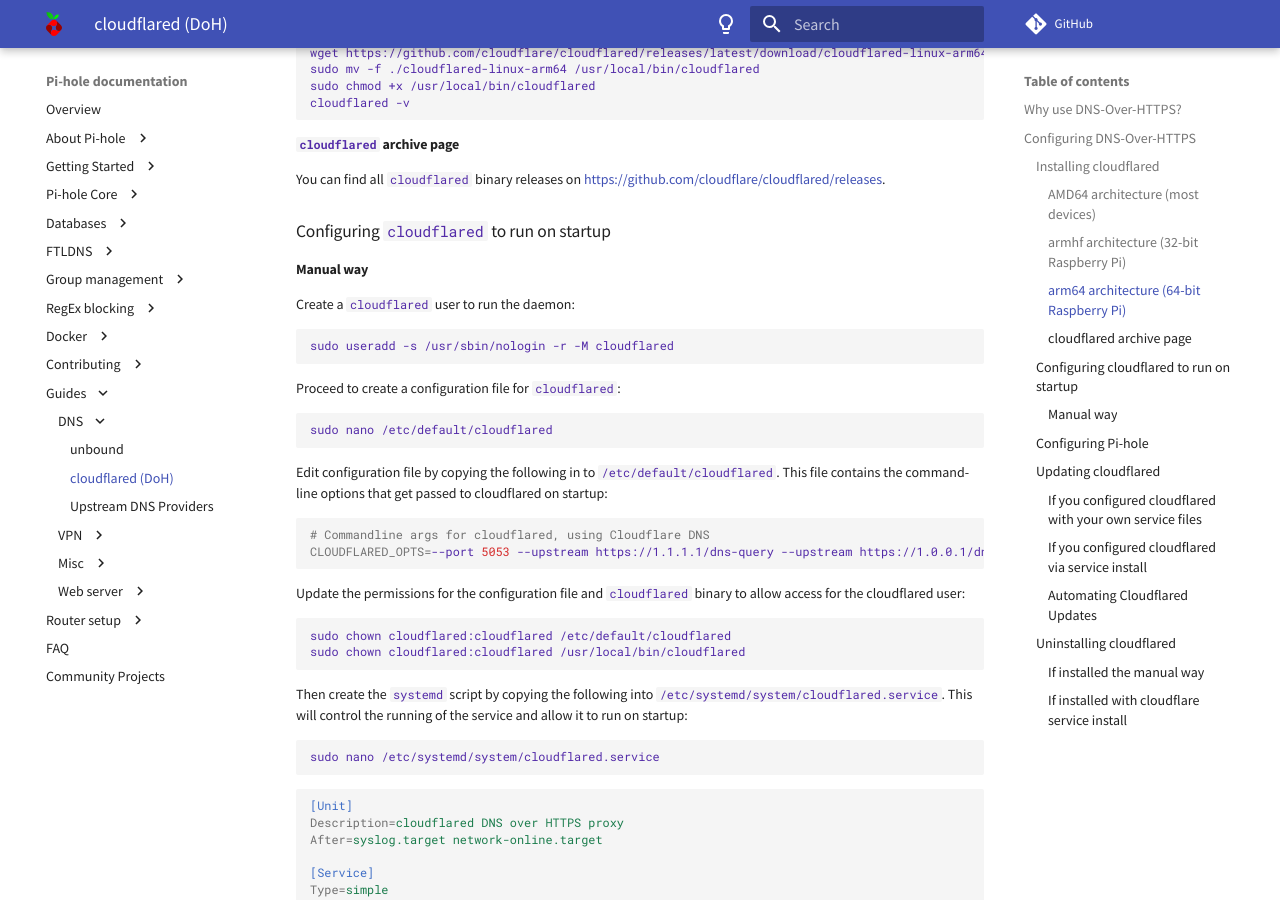
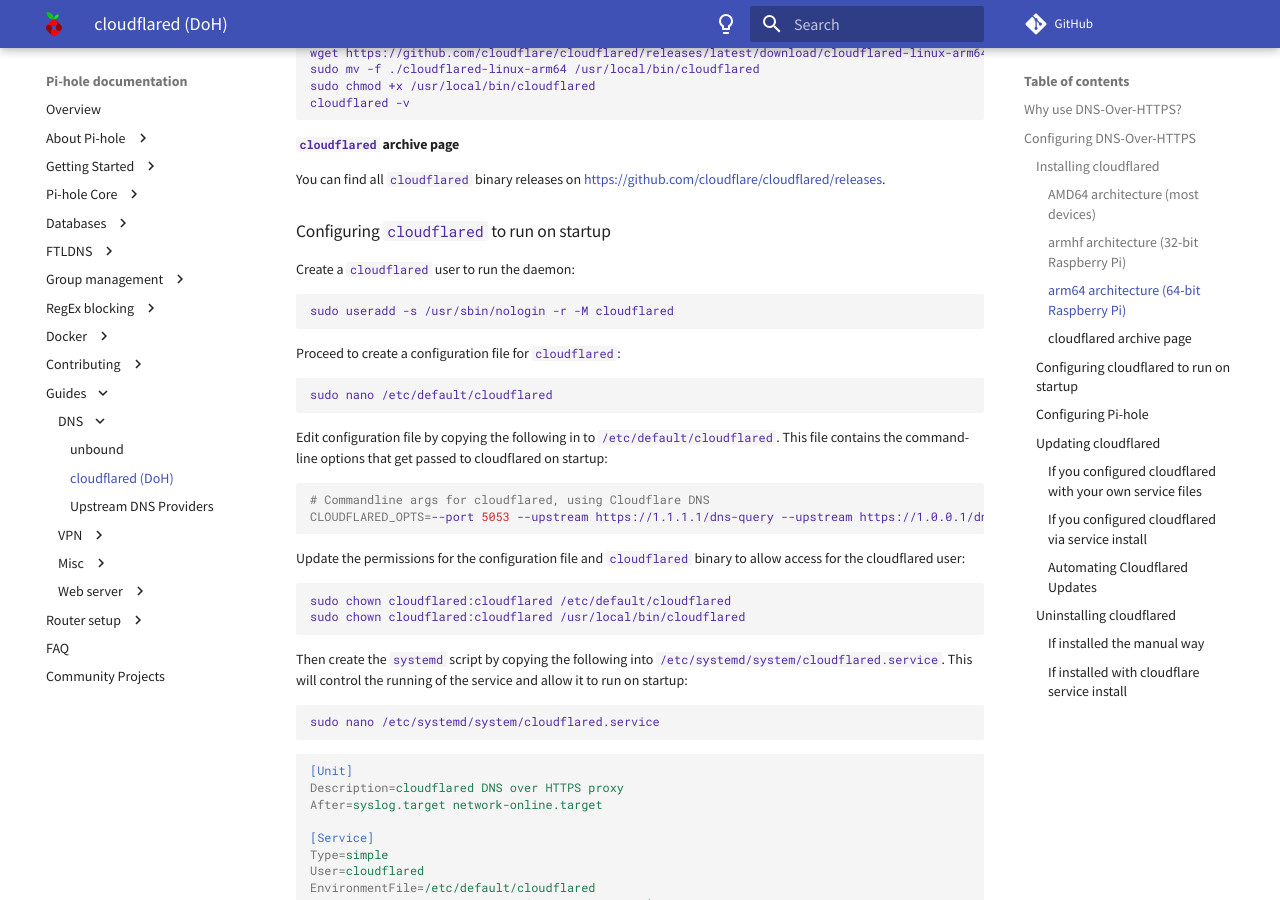
Before and after one commit to pi-hole/docs, an MkDocs documentation site: the page built from docs/guides/dns/cloudflared.md, in a window 1280 px wide and 900 px high, scrolled down 1410 px. Built offline with MkDocs 1.6.1 and Material for MkDocs 9.7.7, drawn with Linux system fonts in a browser that asks for light colours; comment, search, counter and statistics services are not loaded.

Commit message:
Don't need to have split manual section

```diff
--- a/docs/guides/dns/cloudflared.md
+++ b/docs/guides/dns/cloudflared.md
@@ -64,8 +64,6 @@
 You can find all `cloudflared` binary releases on <https://github.com/cloudflare/cloudflared/releases>.
 
 ### Configuring `cloudflared` to run on startup
-
-#### Manual way
 
 Create a `cloudflared` user to run the daemon:
 
```
